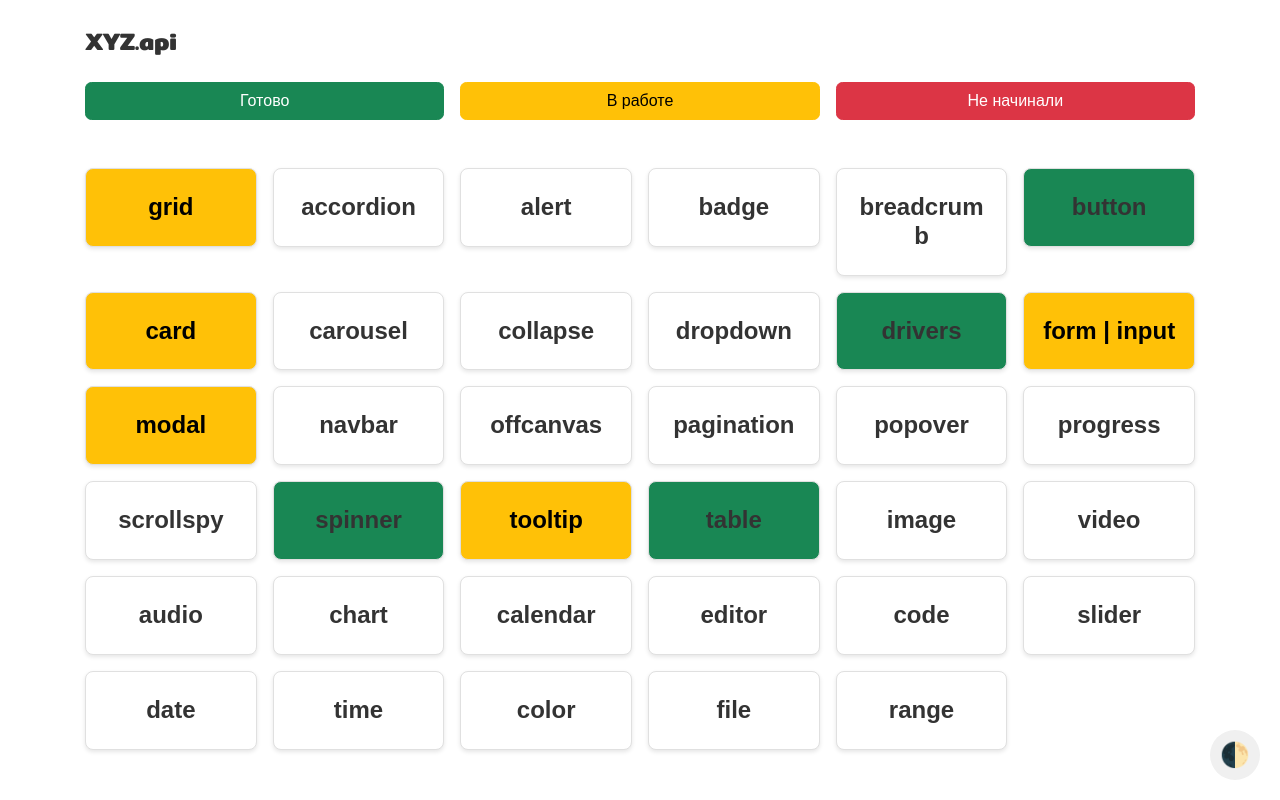
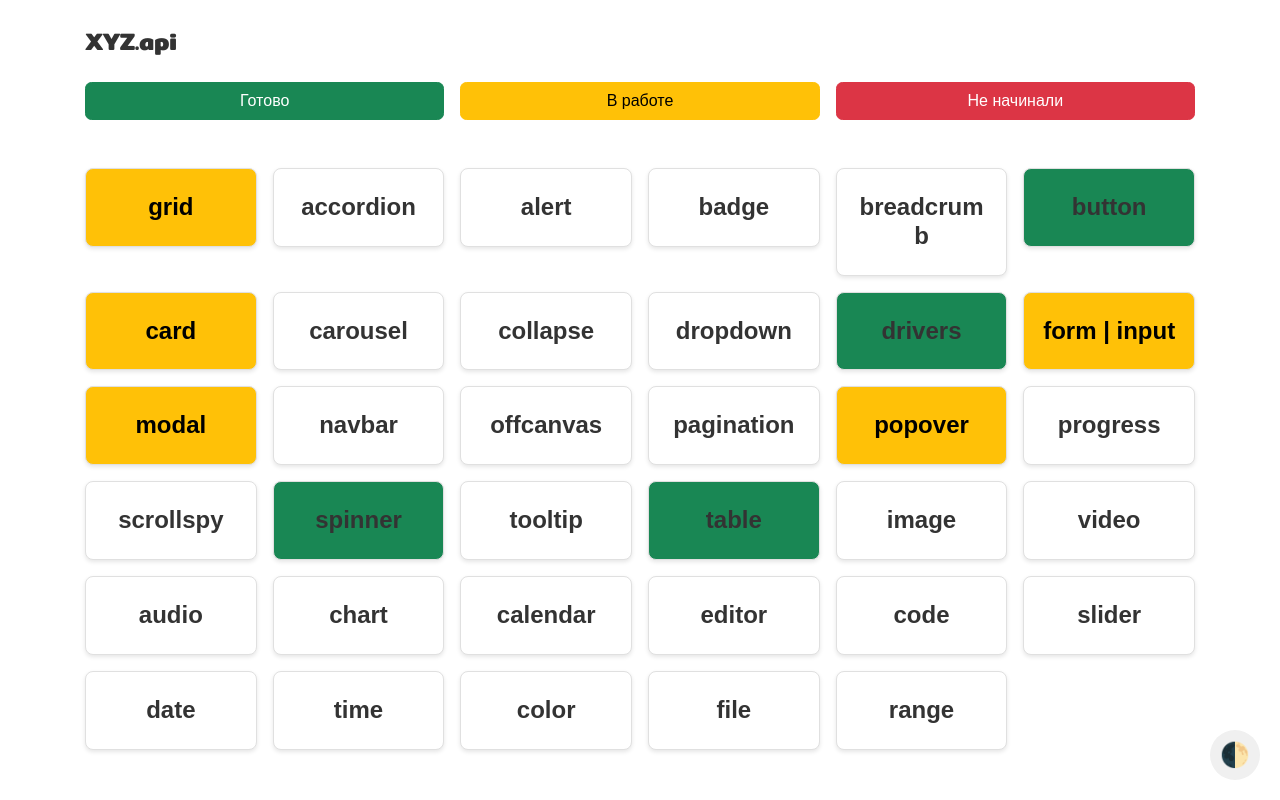
Before and after one commit to Holid4y/XYZ.api, a website: page main.html in a window 1280 px wide. Drawn offline with nearby package versions, Linux system fonts and the light colour scheme; files that its build step writes are made by us from their sources.

Commit message:
Update main.html

```diff
--- a/main.html
+++ b/main.html
@@ -102,7 +102,7 @@
                 <div class="card px-3 py-4"><h5>pagination</h5></div>
             </a>
             <a href="./html/popover.html" class="col-6 col-xs-4 col-md-3 col-lg-2">
-                <div class="card px-3 py-4"><h5>popover</h5></div>
+                <div class="card px-3 py-4 bg-warning"><h5>popover</h5></div>
             </a>
             <a href="./html/progress.html" class="col-6 col-xs-4 col-md-3 col-lg-2">
                 <div class="card px-3 py-4"><h5>progress</h5></div>
@@ -114,7 +114,7 @@
                 <div class="card px-3 py-4 bg-success"><h5>spinner</h5></div>
             </a>
             <a href="./html/toast.html" class="col-6 col-xs-4 col-md-3 col-lg-2">
-                <div class="card px-3 py-4 bg-warning"><h5>tooltip</h5></div>
+                <div class="card px-3 py-4"><h5>tooltip</h5></div>
             </a>
             <a href="./html/table.html" class="col-6 col-xs-4 col-md-3 col-lg-2">
                 <div class="card px-3 py-4  bg-success"><h5>table</h5></div>
```
